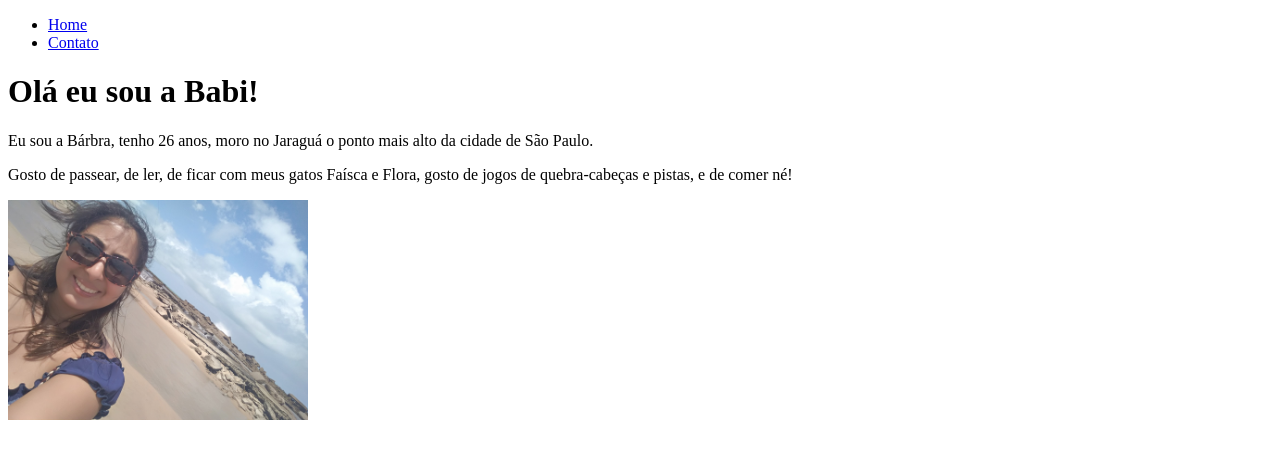
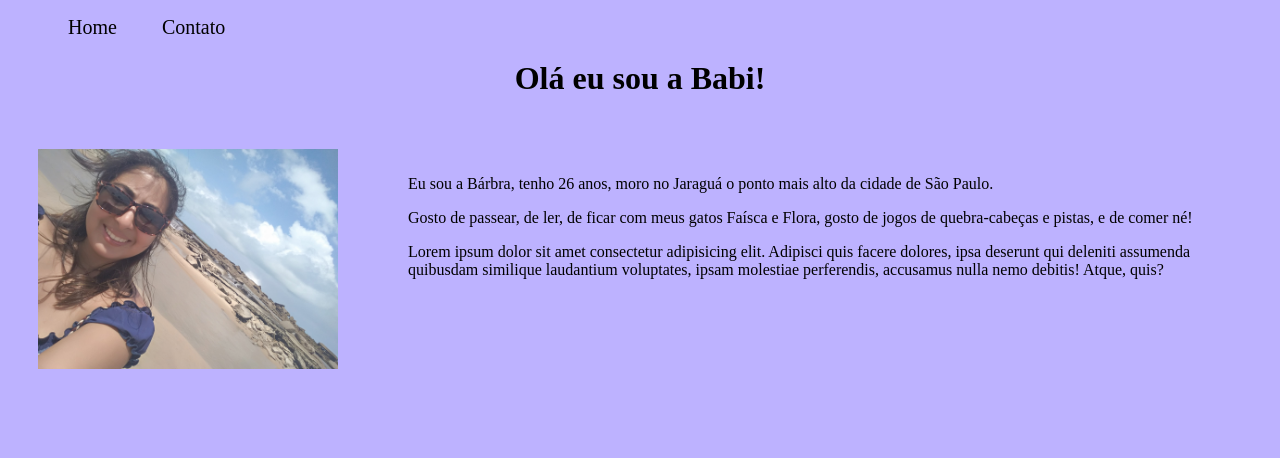
Before and after one commit to Barbarac17/fundamentosWeb, a plain HTML site: page fundamentos WEB/index.html in a window 1280 px wide. Drawn offline with Linux system fonts and the light colour scheme.

Commit message:
colocando o CSS

```diff
--- /dev/null
+++ b/fundamentos WEB/assest/css/style.css
@@ -0,0 +1,55 @@
+/* index */
+.center{
+  text-align: center;
+}
+
+.container{
+  display: flex;
+
+  justify-content: center;
+}
+.cor{
+  background-color: #bdb2ff
+}
+
+.espacoP{
+  padding: 40px;
+
+}
+ #menu li{
+   display: inline;
+   padding: 20px;
+ }
+
+ #menu li a{
+   text-decoration: none;
+   color: black;
+   font-size: 20px;
+ }
+
+ #menu li a:hover{
+   color: aquamarine;
+ }
+
+/* contato */
+
+.img1 {
+  border-radius: 50%;
+  padding: 30px;
+ }
+
+ .container-contato{
+  display: flex;
+  justify-content: center;
+
+ }
+
+ .formul{
+  text-align: left;
+  padding: 20px;
+ }
+
+ .gif1{
+  text-align: right;
+  padding: 20px;
+ }
--- a/fundamentos WEB/index.html
+++ b/fundamentos WEB/index.html
@@ -1,26 +1,53 @@
 <!DOCTYPE html>
 <html lang="pt-br">
+
 <head>
   <meta charset="UTF-8">
   <meta http-equiv="X-UA-Compatible" content="IE=edge">
   <meta name="viewport" content="width=device-width, initial-scale=1.0">
   <title>Blog da Babi</title>
+  <link rel="stylesheet" href="assest/css/style.css">
+
 </head>
-<body>
-  <ul>
+
+<body class="cor">
+  <ul id="menu">
     <li>
-      <a href= "index.html"> Home </a>
+      <a href="index.html"> Home </a>
     </li>
     <li>
-      <a href= "contato.html"> Contato </a>
+      <a href="contato.html"> Contato </a>
     </li>
   </ul>
-  <h1>Olá eu sou a Babi!</h1>
-  <p>Eu sou a Bárbra, tenho 26 anos, moro no Jaraguá o ponto mais alto da cidade de São Paulo.</p>
-  <p>Gosto de passear, de ler, de ficar com meus gatos Faísca e Flora, gosto de jogos de quebra-cabeças e pistas, e de comer né!</p>
- <img src="./assest/img/IMG_20180924_123609.jpg" alt="Minha foto" style="width: 300px;height: 220px;">
- <br>
- <br>
+  <h1 class="center">Olá eu sou a Babi!</h1>
+
+  <div class="container">
+
+    <div class = "img1">
+      <img src="./assest/img/IMG_20180924_123609.jpg" alt="Minha foto" style="width: 300px;height: 220px;">
+    </div>
+
+    <div class = "espacoP">
+      <p>Eu sou a Bárbra, tenho 26 anos, moro no Jaraguá o ponto mais alto da cidade de São Paulo.</p>
+      <p>Gosto de passear, de ler, de ficar com meus gatos Faísca e Flora, gosto de jogos de quebra-cabeças e pistas, e
+        de
+        comer né!</p>
+      <p>Lorem ipsum dolor sit amet consectetur adipisicing elit. Adipisci quis facere dolores, ipsa deserunt qui
+        deleniti assumenda quibusdam similique laudantium voluptates, ipsam molestiae perferendis, accusamus nulla nemo
+        debitis!
+        Atque, quis?</p>
+    </div>
+
+
+
+
+
+  </div>
+
+
+  <br>
+  <br>
 
 </body>
+
 </html>
```
Also changed, not shown: fundamentos WEB/contato.html (+25 -3 lines).
